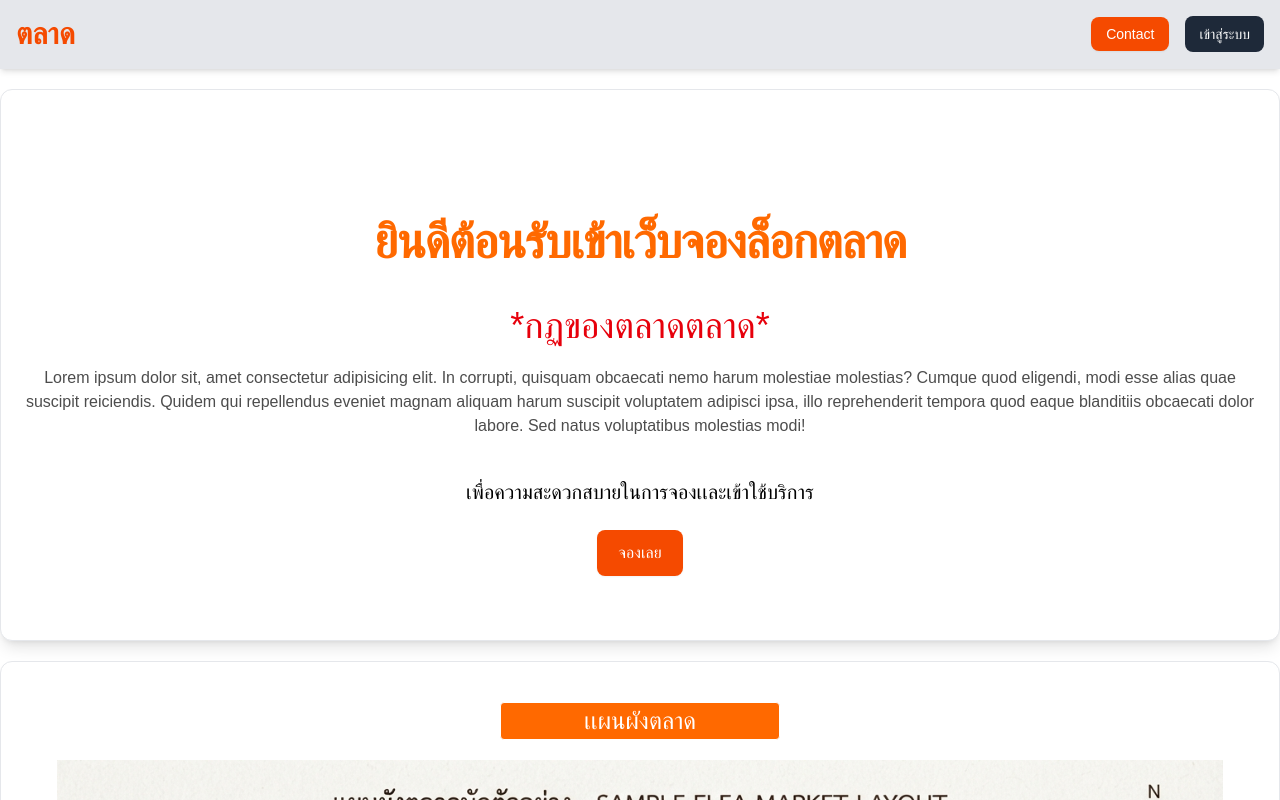
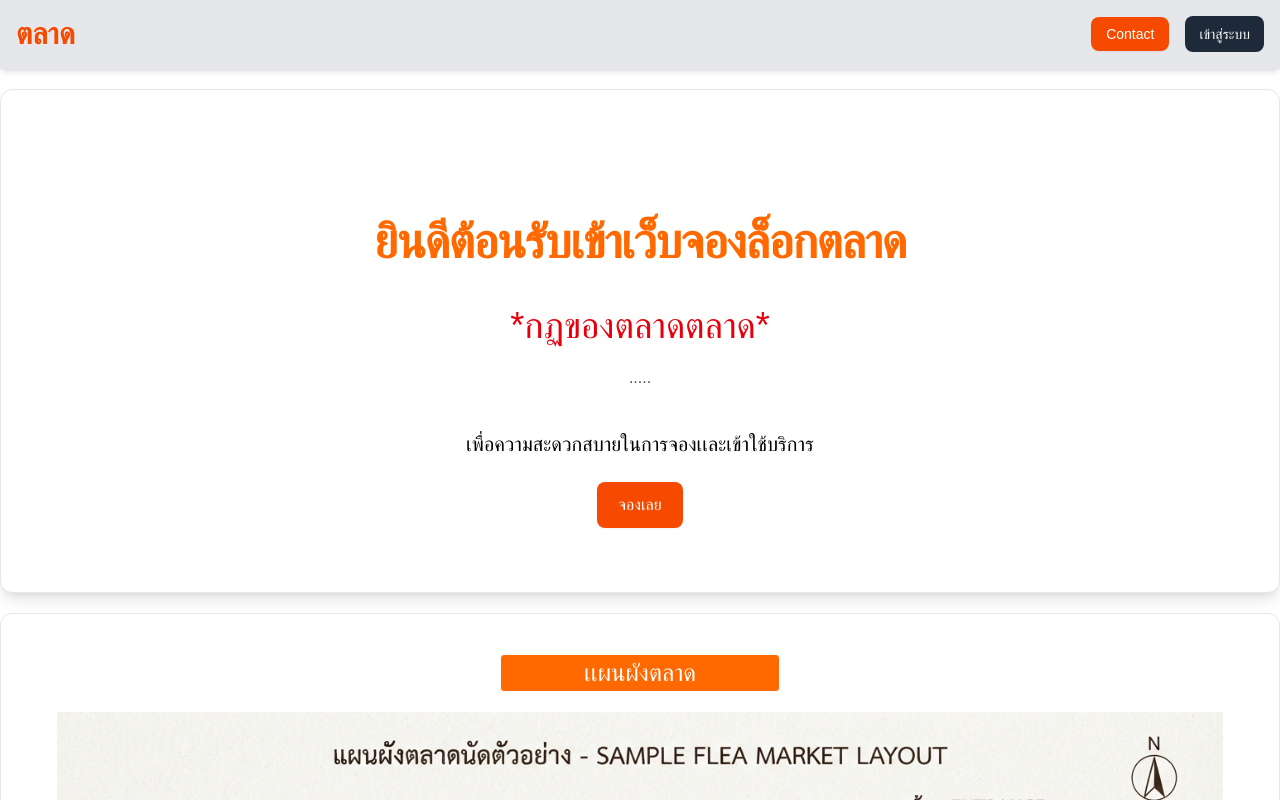
Before and after one commit to Warawut12/Big-Market-Project, a React (Vite) app in the folder Frontend/client/: page / in a window 1280 px wide. Shown: the top 800 px of the page. Built offline with nearby package versions, Linux system fonts and the light colour scheme; no server answers.

Commit message:
info Rules

```diff
--- a/Frontend/client/src/components/info.jsx
+++ b/Frontend/client/src/components/info.jsx
@@ -7,7 +7,7 @@ const Info = () => {
         ยินดีต้อนรับเข้าเว็บจองล็อกตลาด
       </h1>
       <h1 className="text-4xl text-red-600 mt-10 mb-5">*กฏของตลาดตลาด*</h1>
-      <h2 className="text-black/70 mb-10">Lorem ipsum dolor sit, amet consectetur adipisicing elit. In corrupti, quisquam obcaecati nemo harum molestiae molestias? Cumque quod eligendi, modi esse alias quae suscipit reiciendis. Quidem qui repellendus eveniet magnam aliquam harum suscipit voluptatem adipisci ipsa, illo reprehenderit tempora quod eaque blanditiis obcaecati dolor labore. Sed natus voluptatibus molestias modi!</h2>
+      <h2 className="text-black/70 mb-10">.....</h2>
       <p className="mb-6 text-lg font-normal text-gray-1000 lg:text-xl sm:px-16 xl:px-48">
         เพื่อความสะดวกสบายในการจองเเละเข้าใช้บริการ
       </p>
```
